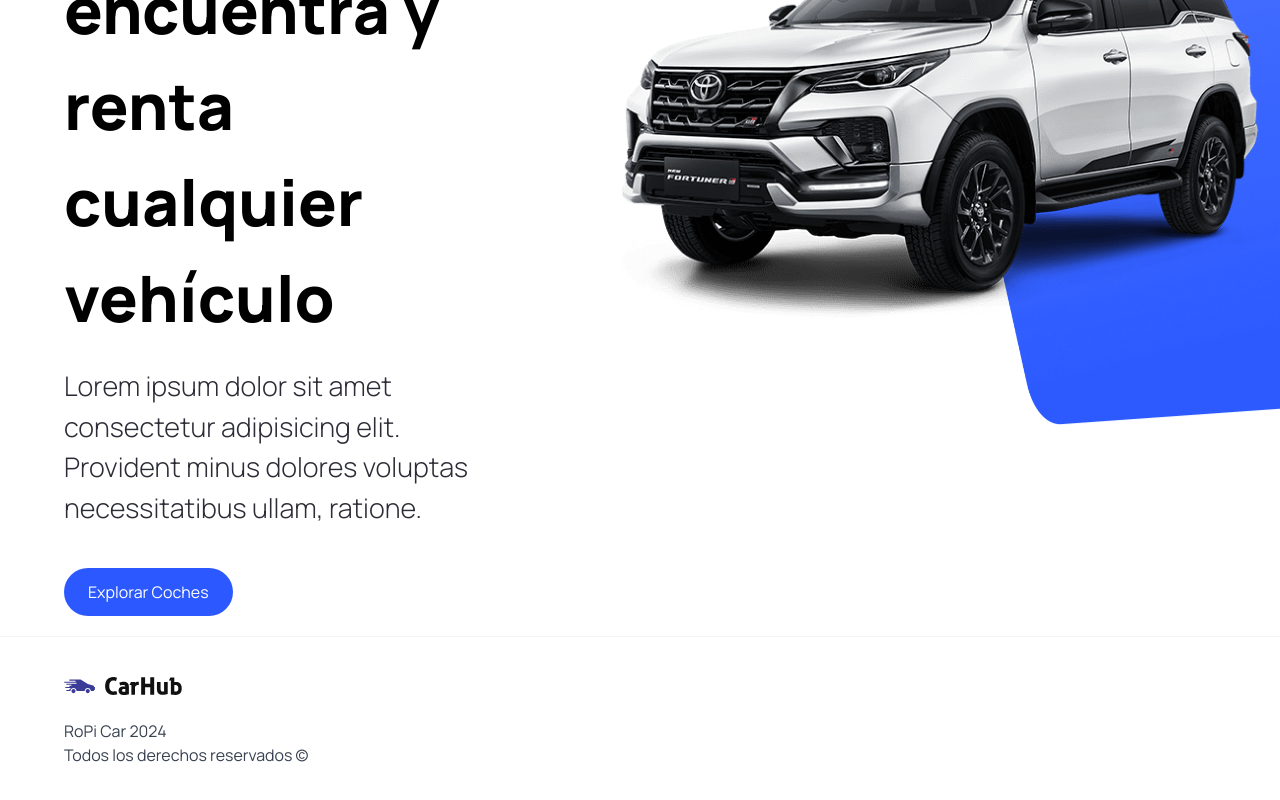
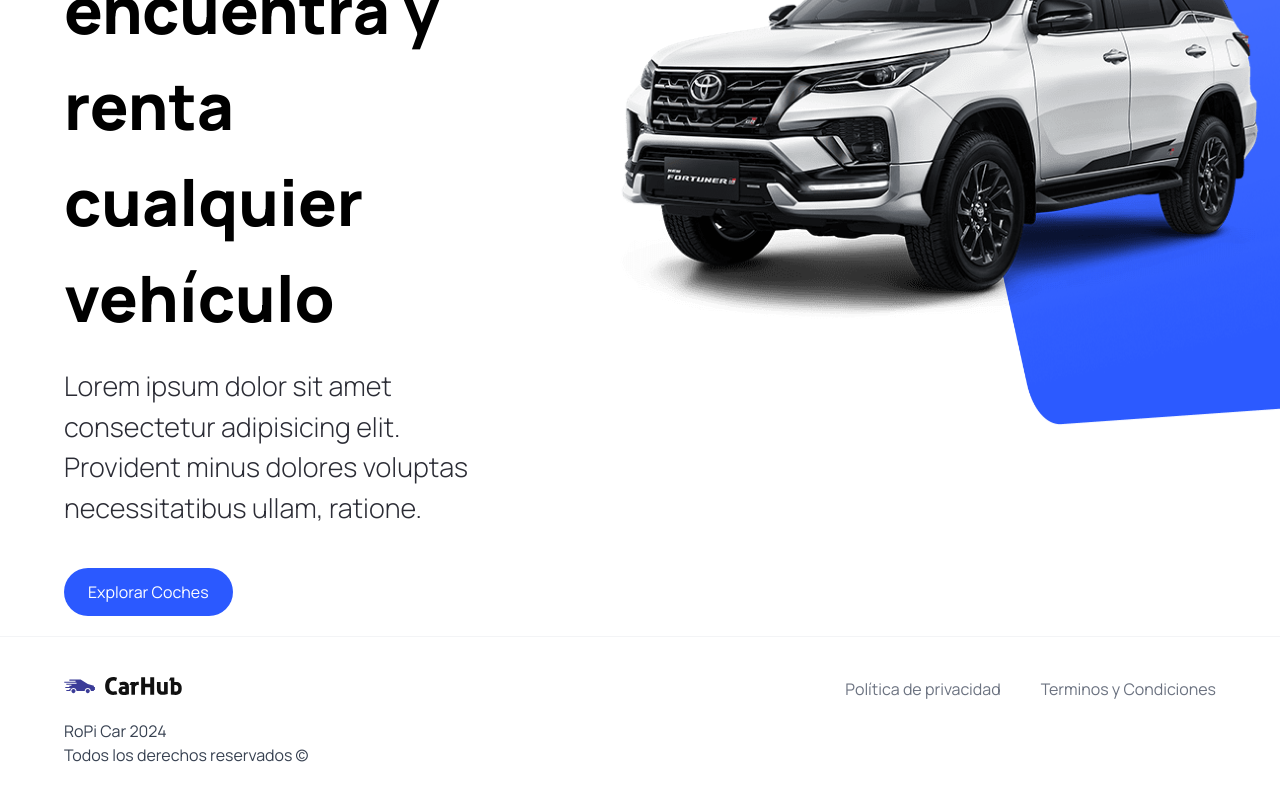
Before and after one commit to jeromanp/api-cars, a Next.js app: page / in a window 1280 px wide. Shown: the part 278-1078 px from the top of the page. Built offline with nearby package versions, Linux system fonts and the light colour scheme.

Commit message:
add politica y termisno

```diff
--- a/components/Footer.tsx
+++ b/components/Footer.tsx
@@ -1,6 +1,7 @@
 import React from "react";
 import Image from "next/image";
 import Link from "next/link";
+import { footerLinks } from "@/constants";
 
 const Footer = () => {
   return (
@@ -18,7 +19,16 @@ const Footer = () => {
             RoPi Car 2024 <br /> Todos los derechos reservados &copy;{" "}
           </p>
         </div>
-        <div className="footer__links"></div>
+
+
+        <div className="footer__copyrights-link">
+          <Link href="/" className="text-gray-500">
+            Política de privacidad
+          </Link>
+          <Link href="/" className="text-gray-500">
+            Terminos y Condiciones
+          </Link>
+        </div>
       </div>
     </footer>
   );
```
